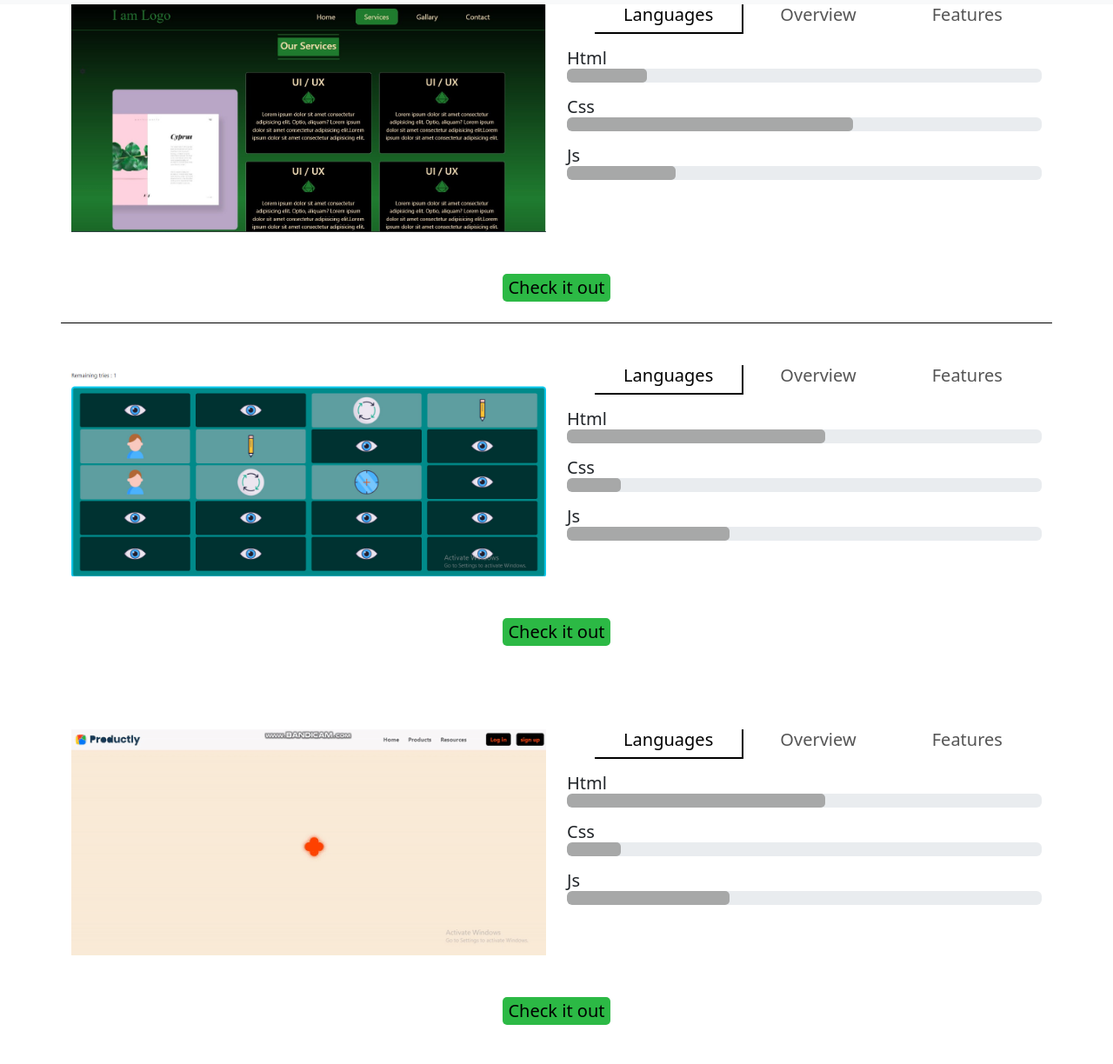
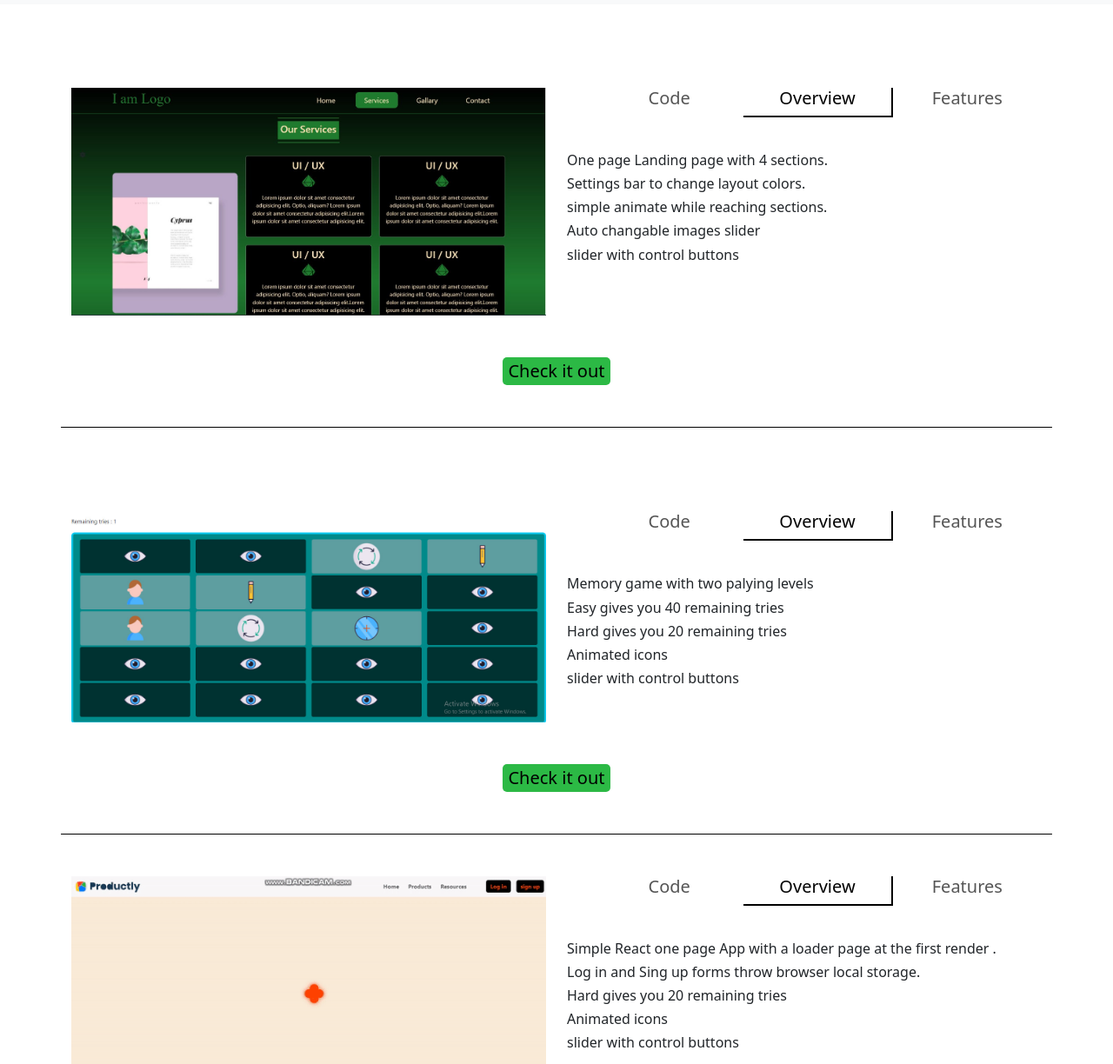
Before and after one commit to AhmedKhaled6900/productly, a plain HTML site: page projects.html in a window 1280 px wide. Shown: the part 86-1310 px from the top of the page at 87% size. Drawn offline with nearby package versions, Linux system fonts and the light colour scheme.

Commit message:
first commit

```diff
--- a/css/new project.css
+++ b/css/new project.css
@@ -187,24 +187,24 @@ li{
   cursor: pointer;
   color: #555;
 }
-.view{
+.progress-container{
   display: none;
 }
-.view.active{
+.progress-container.active{
   display: block;
   min-height: 180px;
 }
-.view2{
+.progress-container2{
   display: none;
 }
-.view2.active{
+.progress-container2.active{
   display: block;
   min-height: 180px;
 }
-.view3{
+.progress-container3{
   display: none;
 }
-.view3.active{
+.progress-container3.active{
   display: block;
   min-height: 180px;
 }
@@ -213,11 +213,22 @@ li{
   color: black;
   border-right: 2px solid black;
 }
+
+.over3 h6{
+  padding: 10px;
+  background-color:#ada79d ;
+}
+.over2 h6{
+  padding: 10px;
+  background-color:#ada79d ;
+}
 .over h6{
   padding: 10px;
   background-color:#ada79d ;
 }
-.project1{
+.project1 ,
+.project2,
+.project3{
   border-bottom: 1px solid black;
 
 }
--- a/js/new project.js
+++ b/js/new project.js
@@ -1,6 +1,6 @@
 let alis=Array.from(document.querySelectorAll(".project1 ul li"))
 console.log(alis)
-let viewedfeature=Array.from(document.querySelectorAll(".project1 .view"))
+let viewedfeature=Array.from(document.querySelectorAll(".project1 .progress-container"))
 console.log(viewedfeature)
 alis.forEach((li)=>{
 li.addEventListener(("click"),(e)=>{
@@ -19,7 +19,7 @@ view.classList.remove("active")
 const fun=()=>{
     let alis=Array.from(document.querySelectorAll(".project2 ul li"))
     console.log(alis)
-    let viewedfeature=Array.from(document.querySelectorAll(".project2 .view2"))
+    let viewedfeature=Array.from(document.querySelectorAll(".project2 .progress-container2"))
     console.log(viewedfeature)
     alis.forEach((li)=>{
     li.addEventListener(("click"),(e)=>{
@@ -39,7 +39,7 @@ fun()
 const fun3=()=>{
     let alis=Array.from(document.querySelectorAll(".project3 ul li"))
     console.log(alis)
-    let viewedfeature=Array.from(document.querySelectorAll(".project3 .view3"))
+    let viewedfeature=Array.from(document.querySelectorAll(".project3 .progress-container3"))
     console.log(viewedfeature)
     alis.forEach((li)=>{
     li.addEventListener(("click"),(e)=>{
--- a/projects.html
+++ b/projects.html
@@ -54,7 +54,7 @@
           </div>
       </nav>
 <div class="container">
-<div class="projects-container ">
+<div class="projects-container mt-5 pt-5 ">
   <div class="project1 row">
     <div class="col-lg-6" >
       <img class="img-fluid " src="./imgs/bandicam 2023-05-26 15-43-01-690.jpg" alt="">
@@ -62,11 +62,11 @@
 <div class="col-lg-6" >
     <div class="col mt-5 mt-lg-0 " >
       <ul class="d-flex animate__animated animate__bounce">
-        <li class="alis active " data-content=".lang"> <h5>Languages</h5></li>
-        <li class="alis " data-content=" .other"><h5>Overview</h5></li>
+        <li class="alis  " data-content=".lang"> <h5>Code</h5></li>
+        <li class="alis active " data-content=" .other"><h5>Overview</h5></li>
         <li class="alis " data-content=".over"><h5>Features</h5></li>
       </ul>
-        <div class="view animate__animated animate__fadeInLeft  lang active">
+        <div class="progress-container pt-4 lang  animate__animated animate__fadeInLeft   ">
           <h5  class=" m-0">Html</h5>
           <div class=" progress mb-3  " >
         <Span class="html" style=" width: 16.8%" dat-width="16.8%"> </Span>
@@ -80,7 +80,7 @@
            <Span class="js"  style=" width: 22.9%"  dat-width="22.9%"></Span>
        </div>
         </div>
-        <div class=" view  other">
+        <div class=" progress-container pt-4   other active">
           <h6>
             One page Landing page with 4 sections.
           </h6>
@@ -95,7 +95,7 @@ Auto changable images slider    </h6>
           <h6>
 slider with control buttons   </h6>
         </div>
-        <div class=" view  over ">
+        <div class=" progress-container pt-4  over ">
           <div class="mb-2">
             <h3  class="mb-0">BootStrap   </h3>
             <h6> Fully responsive For Navbar collapse, Grid system, Sliders and Cards. </h6>
@@ -108,21 +108,21 @@ slider with control buttons   </h6>
         </div>
     </div>
     <div class="d-flex justify-content-center"  >
-      <button href="https://ahmedkhaled6900.github.io/bootstrab" class=" main-btn  mt-lg-5 mb-4  d-block" > Check it out   </button>
+      <button href="https://ahmedkhaled6900.github.io/bootstrab" class="  main-btn m-auto mt-lg-5 mb-5  d-block" > Check it out   </button>
      </div>
     </div>
-  <div class="project2 row mt-5">
+  <div class="project2 row mt-5 pt-5">
     <div class="col-lg-6" >
       <img class="img-fluid  " src="./imgs/memorygame.jpg" alt="">
     </div>
 <div class="col-lg-6" >
     <div class="col mt-5 mt-lg-0 " >
       <ul class="d-flex animate__animated animate__bounce">
-        <li class="alis active " data-content=".lang2"> <h5>Languages</h5></li>
-        <li class="alis " data-content=" .other2"><h5>Overview</h5></li>
+        <li class="alis  " data-content=".lang2"> <h5>Code</h5></li>
+        <li class="alis active " data-content=" .other2"><h5>Overview</h5></li>
         <li class="alis " data-content=".over2"><h5>Features</h5></li>
       </ul>
-        <div class="view2 animate__animated animate__fadeInLeft  lang2 active">
+        <div class="progress-container2 pt-4 animate__animated animate__fadeInLeft  lang2 ">
           <h5  class=" m-0">Html</h5>
           <div class=" progress mb-3  " >
         <Span class="html" style=" width: 54.4%" dat-width="16.8%"> </Span>
@@ -136,7 +136,7 @@ slider with control buttons   </h6>
            <Span class="js"  style=" width:34.3%"  dat-width="22.9%"></Span>
        </div>
         </div>
-        <div class=" view2  other2">
+        <div class=" progress-container2  pt-4 other2 active">
           <h6 class="animate__animated animate__fadeIn ">
           Memory game with two palying levels
           </h6>
@@ -151,7 +151,7 @@ Animated icons</h6>
           <h6  class="animate__animated animate__fadeIn animate__delay-4s">
 slider with control buttons</h6>
         </div>
-        <div class=" view2 over2 ">
+        <div class="  progress-container2 pt-4 over2 ">
           <div class="mb-2">
             <h3  class="mb-0">BootStrap   </h3>
             <h6> Fully responsive For Navbar collapse, Grid system, Sliders and Cards. </h6>
@@ -170,11 +170,11 @@ slider with control buttons</h6>
 <div class="col-lg-6" >
     <div class="col mt-5 mt-lg-0 " >
       <ul class="d-flex animate__animated animate__bounce">
-        <li class="alis active " data-content=".lang3"> <h5>Languages</h5></li>
-        <li class="alis " data-content=" .other3"><h5>Overview</h5></li>
+        <li class="alis  " data-content=".lang3"> <h5>Code</h5></li>
+        <li class="alis active " data-content=".other3"><h5>Overview</h5></li>
         <li class="alis " data-content=".over3"><h5>Features</h5></li>
       </ul>
-        <div class="view3 animate__animated animate__fadeInLeft  lang3 active">
+        <div class="progress-container3 pt-4 animate__animated animate__fadeInLeft lang3 ">
           <h5  class=" m-0">Html</h5>
           <div class=" progress mb-3  " >
         <Span class="html" style=" width: 54.4%" dat-width="16.8%"> </Span>
@@ -188,12 +188,12 @@ slider with control buttons</h6>
            <Span class="js"  style=" width:34.3%"  dat-width="22.9%"></Span>
        </div>
         </div>
-        <div class=" view3  other3">
+        <div class="progress-container3 other3 pt-4 active">
           <h6 class="animate__animated animate__fadeIn ">
-          Memory game with two palying levels
+        Simple React one page App with a loader page at the first render  .
           </h6>
           <h6 class="animate__animated animate__fadeIn animate__delay-1s">
-    Easy gives you 40 remaining tries
+             Log in and Sing up forms throw browser local storage.
           </h6>
           <h6 class="animate__animated animate__fadeIn animate__delay-2s">
 Hard gives you 20 remaining tries
@@ -203,10 +203,10 @@ Animated icons</h6>
           <h6  class="animate__animated animate__fadeIn animate__delay-4s">
 slider with control buttons</h6>
         </div>
-        <div class=" view3 over3 ">
+        <div class="progress-container3 pt-4 over3 ">
           <div class="mb-2">
-            <h3  class="mb-0">BootStrap   </h3>
-            <h6> Fully responsive For Navbar collapse, Grid system, Sliders and Cards. </h6>
+            <h3  class="mb-0"> React-BootStrap   </h3>
+            <h6> Fully responsive For Grid system, Navbar collapse,Sliders and Cards. </h6>
           </div>
         </div>
         </div>
```
Also changed, not shown: index.html (+1 -45 lines).
